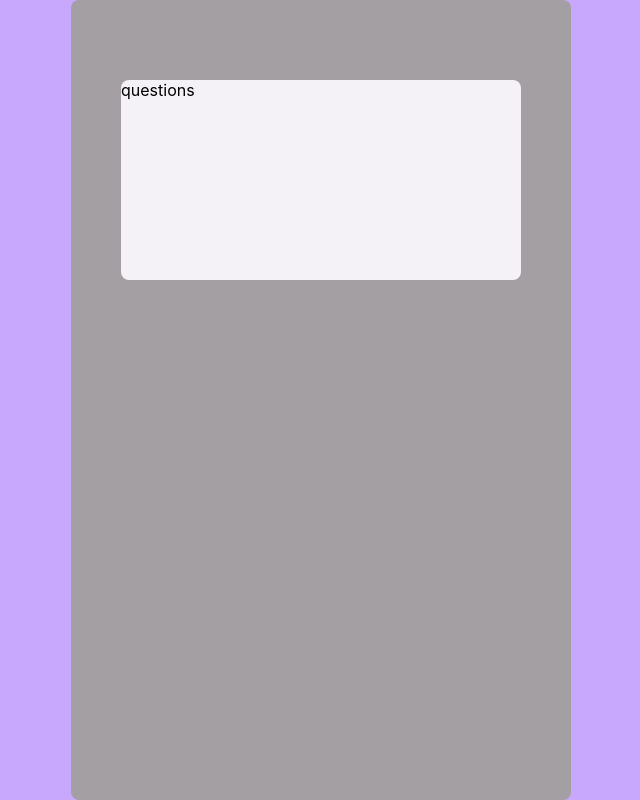
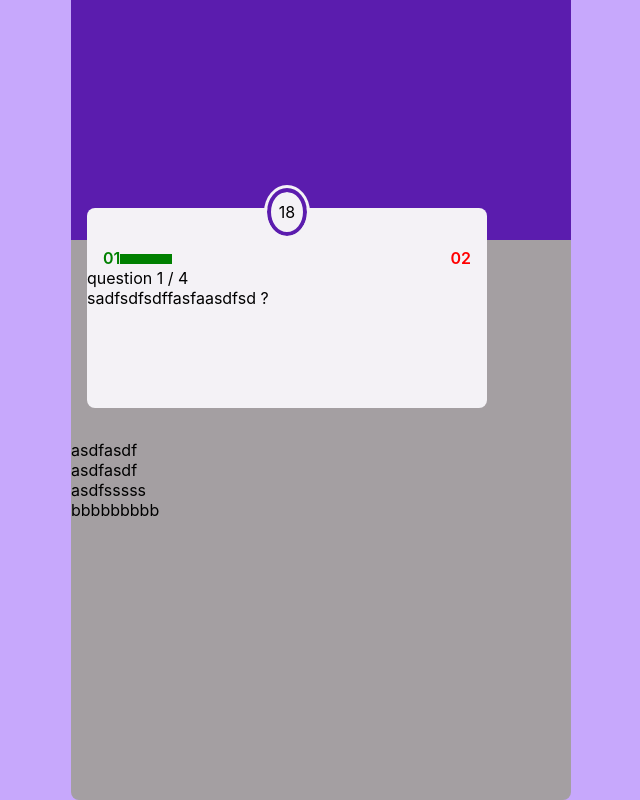
Before and after one commit to sharansharma94/100daysofcode, a React (Create React App) app in the folder quizApp/client/: page / in a window 1280 px wide. Shown: the whole page, without its empty margins (319-959 px from the left). Built offline with nearby package versions, Linux system fonts and the light colour scheme.

Commit message:
question layout

```diff
--- a/quizApp/client/src/App.css
+++ b/quizApp/client/src/App.css
@@ -1,5 +1,5 @@
 :root {
-  /* box-sizing: border-box; */
+  box-sizing: border-box;
   margin: 0;
   padding: 0;
   --white: #f4f2f6;
@@ -19,25 +19,76 @@ body {
 
 .container {
   background-color: var(--gray);
-  /* position: absolute; */
-  /* margin: 1rem auto; */
-  /* top: 20vh; */
-  /* margin-top: 5rem; */
   width: 80vw;
   max-width: 500px;
   height: 100vh;
-  display: flex;
-  justify-content: center;
-  /* align-items: center; */
   border-radius: 0.5rem;
 }
 
 .card {
   background-color: var(--white);
-  width: 100%;
+  /* width: 0%; */
   height: 200px;
   position: relative;
-  top: 5rem;
+  top: -2rem;
   border-radius: 0.5rem;
   max-width: 400px;
+  margin: 0 1rem;
 }
+
+header {
+  height: 30vh;
+  width: 100%;
+  background-color: var(--dark);
+}
+
+.timer {
+  background-color: var(--white);
+  border-radius: 50%;
+  width: 2.5rem;
+  height: 2.5rem;
+  position: relative;
+  top: -1rem;
+  left: 50%;
+  transform: translate(-50%);
+  /* padding: 0.2rem; */
+  display: flex;
+  justify-content: center;
+  align-items: center;
+}
+
+.progress {
+  width: 100%;
+  height: 100%;
+  border-radius: 50%;
+  border: 0.3rem solid var(--dark);
+  display: flex;
+  justify-content: center;
+  align-items: center;
+  outline: 0.2rem solid var(--white);
+}
+
+.score {
+  display: flex;
+  justify-content: space-between;
+  padding: 0 1rem;
+  font-weight: 600;
+}
+
+.correct {
+  color: green;
+}
+
+.correct::after {
+  width: 20px;
+  height: 10px;
+  background-color: green;
+  content: "";
+  display: inline-block;
+  padding-left: 2rem;
+  /* position: absolute; */
+}
+
+.incorrect {
+  color: red;
+}
--- a/quizApp/client/src/App.tsx
+++ b/quizApp/client/src/App.tsx
@@ -1,13 +1,60 @@
+import { useState } from "react";
 import "./App.css";
 import Card from "./Card";
 
 function App() {
+  const [questions, setQuestions] = useState([
+    {
+      question: "sadfsdfsdffasfaasdfsd ?",
+      options: ["asdfasdf", "asdfasdf", "asdfsssss", "bbbbbbbbb"],
+      answer: "asdfasdf",
+    },
+    {
+      question: "sadfsdfsdffasfaasdfsd ?",
+      options: ["asdfasdf", "asdfasdf", "asdfsssss", "bbbbbbbbb"],
+      answer: "asdfasdf",
+    },
+    {
+      question: "sadfsdfsdffasfaasdfsd ?",
+      options: ["asdfasdf", "asdfasdf", "asdfsssss", "bbbbbbbbb"],
+      answer: "asdfasdf",
+    },
+    {
+      question: "sadfsdfsdffasfaasdfsd ?",
+      options: ["asdfasdf", "asdfasdf", "asdfsssss", "bbbbbbbbb"],
+      answer: "asdfasdf",
+    },
+  ]);
+
+  const [current, setCurrent] = useState(0);
+
   return (
     <div className="App">
       <div className="container">
-        <Card>
-          <div className="questions">questions</div>
-        </Card>
+        <header></header>
+        <main>
+          <Card>
+            <div className="questions">
+              <div className="timer">
+                <div className="progress">18</div>
+              </div>
+              <div className="score">
+                <div className="correct">01</div>
+                <div className="incorrect">02</div>
+              </div>
+              <div className="question-number">
+                question {current + 1} / {questions.length}
+              </div>
+              <div className="question">{questions[current].question}</div>
+            </div>
+          </Card>
+
+          <div className="options">
+            {questions[current].options.map((option) => (
+              <div> {option} </div>
+            ))}
+          </div>
+        </main>
       </div>
     </div>
   );
```
